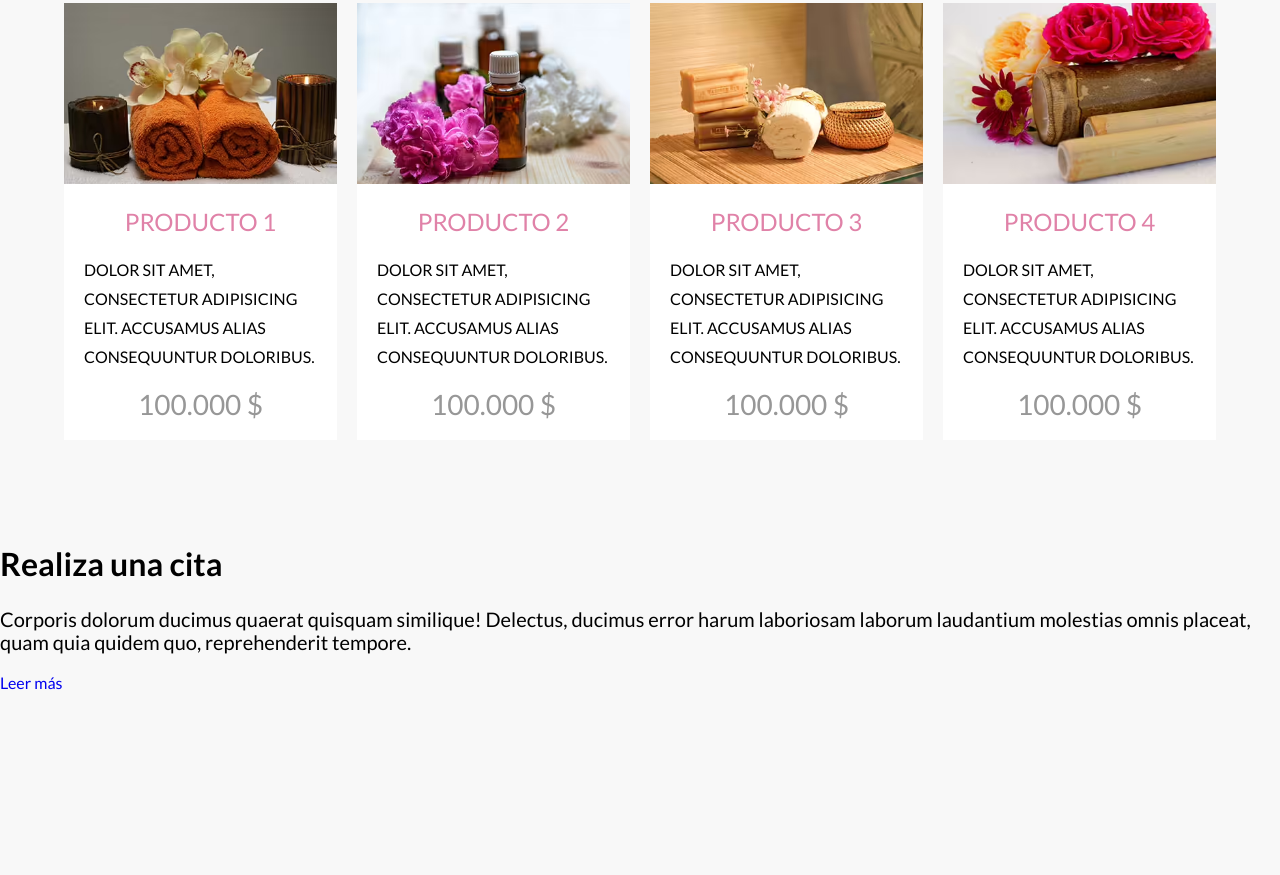
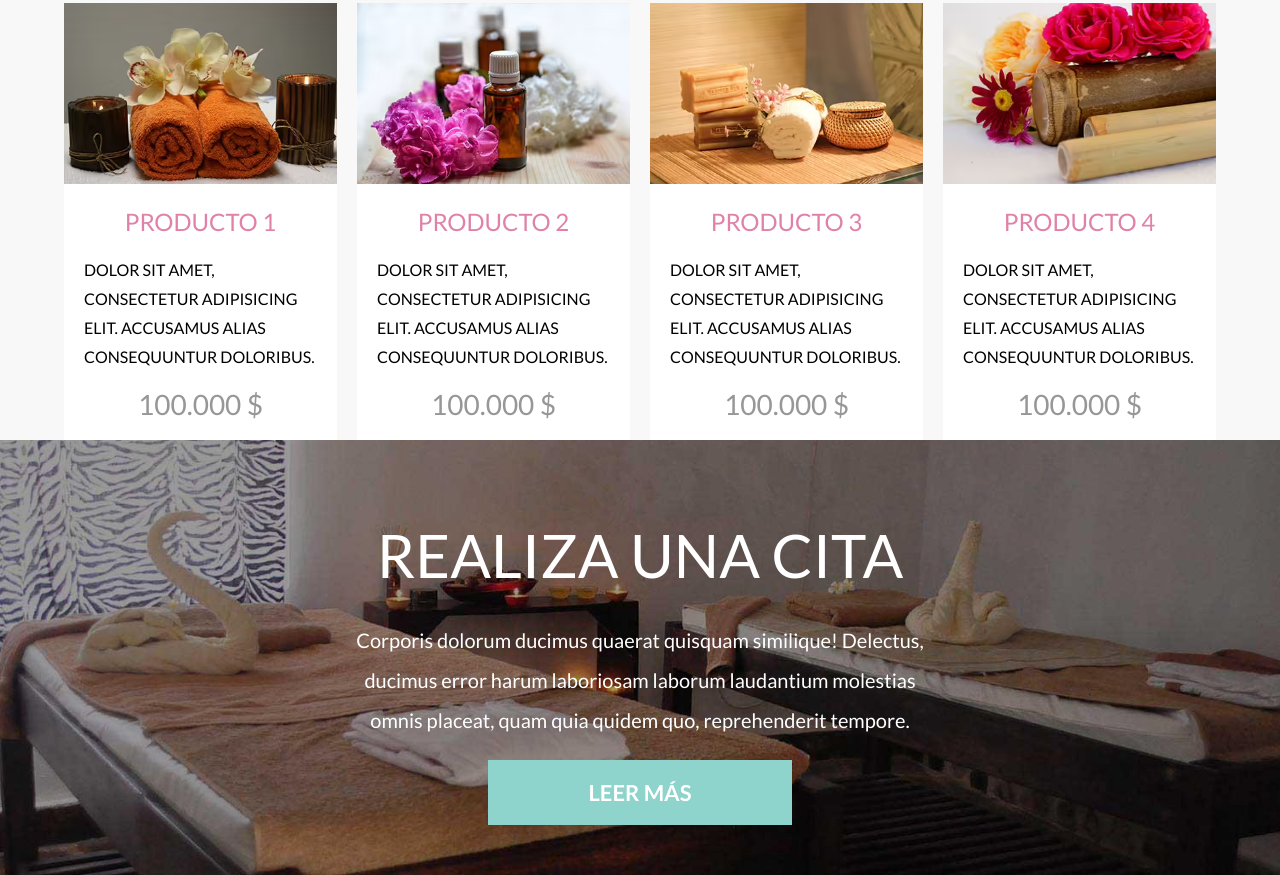
Before and after one commit to dolivare5/carlolina-spa, a website: page index.html in a window 1280 px wide. Shown: the part 3208-4083 px from the top of the page. Before the commit the page ends 3980 px from the top, so only its background shows below. Drawn offline with Linux system fonts and the light colour scheme; a web font is replaced by a local one.

Commit message:
Commit Nro. 20. Terminé de agregar el código CSS a la sección de cita. Utilizo el efecto de parallax.

```diff
--- /dev/null
+++ b/src/scss/ui/07-cita/_01_cita.scss
@@ -0,0 +1,29 @@
+@use "../../base/variables" as v;
+@use "../../base/mixins" as m;
+
+.cita{
+    background-image: url("../img/bg_citas.jpg");
+    background-position: center center;
+    background-size: cover;
+    background-repeat: no-repeat;
+    padding: 5rem 0;
+    text-align: center;
+    background-attachment: fixed;
+    &__heading{
+        @include m.heading;
+        color: v.$blanco;
+        font-size: 6rem;
+    }
+
+    &__texto{
+        max-width: 60rem;
+        margin: 0 auto;
+        color: v.$blanco;
+        line-height: 2;
+    }
+
+    &__enlace{
+        @include m.boton(v.$primario, v.$blanco);
+        padding: 2rem 10rem;
+    }
+}
--- /dev/null
+++ b/src/scss/ui/07-cita/_index.scss
@@ -0,0 +1 @@
+@forward "01_cita";
--- a/src/scss/ui/_index.scss
+++ b/src/scss/ui/_index.scss
@@ -4,3 +4,4 @@
 @forward "04-cards";
 @forward "05-horarios";
 @forward "06-productos";
+@forward "07-cita";
```
Also changed, not shown: build/css/app.css, 1 other file.
